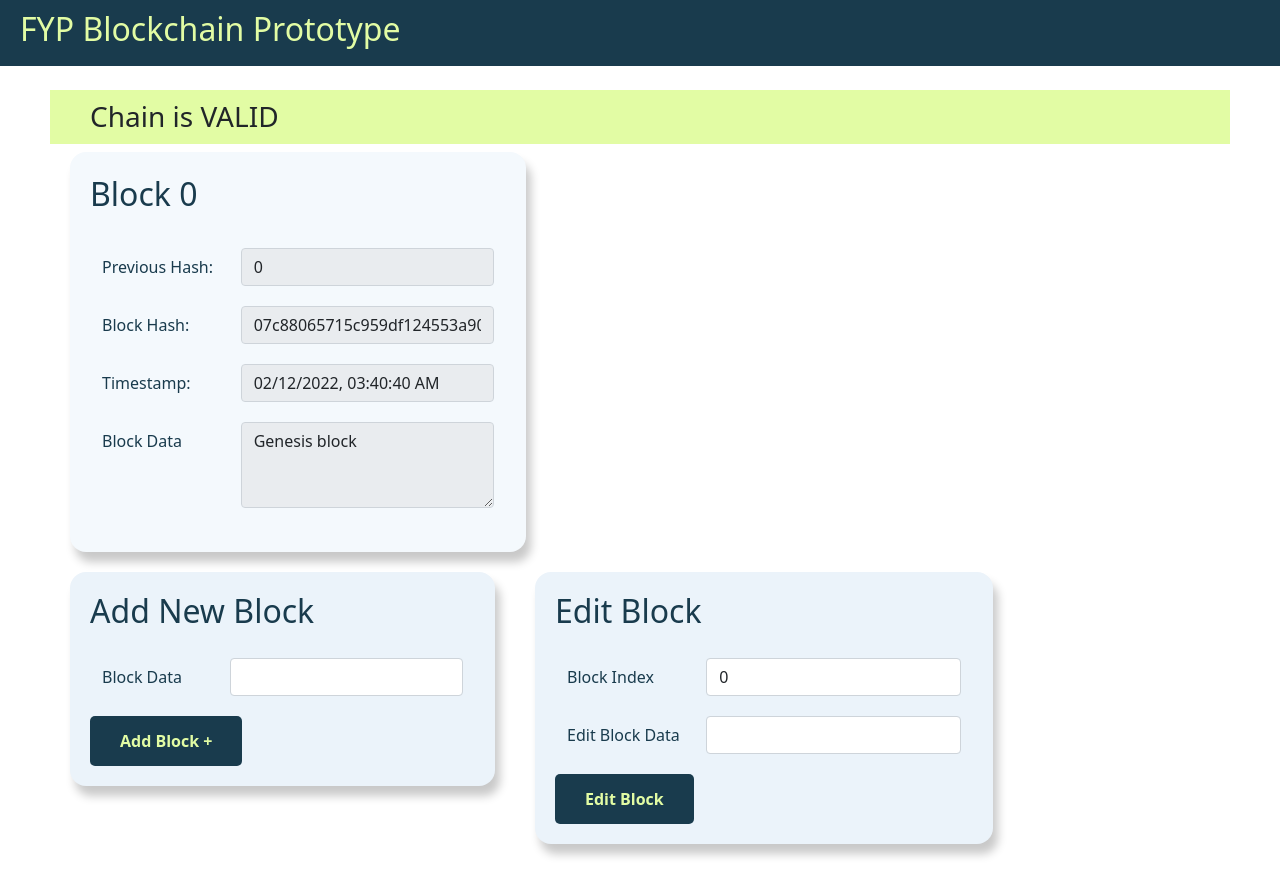
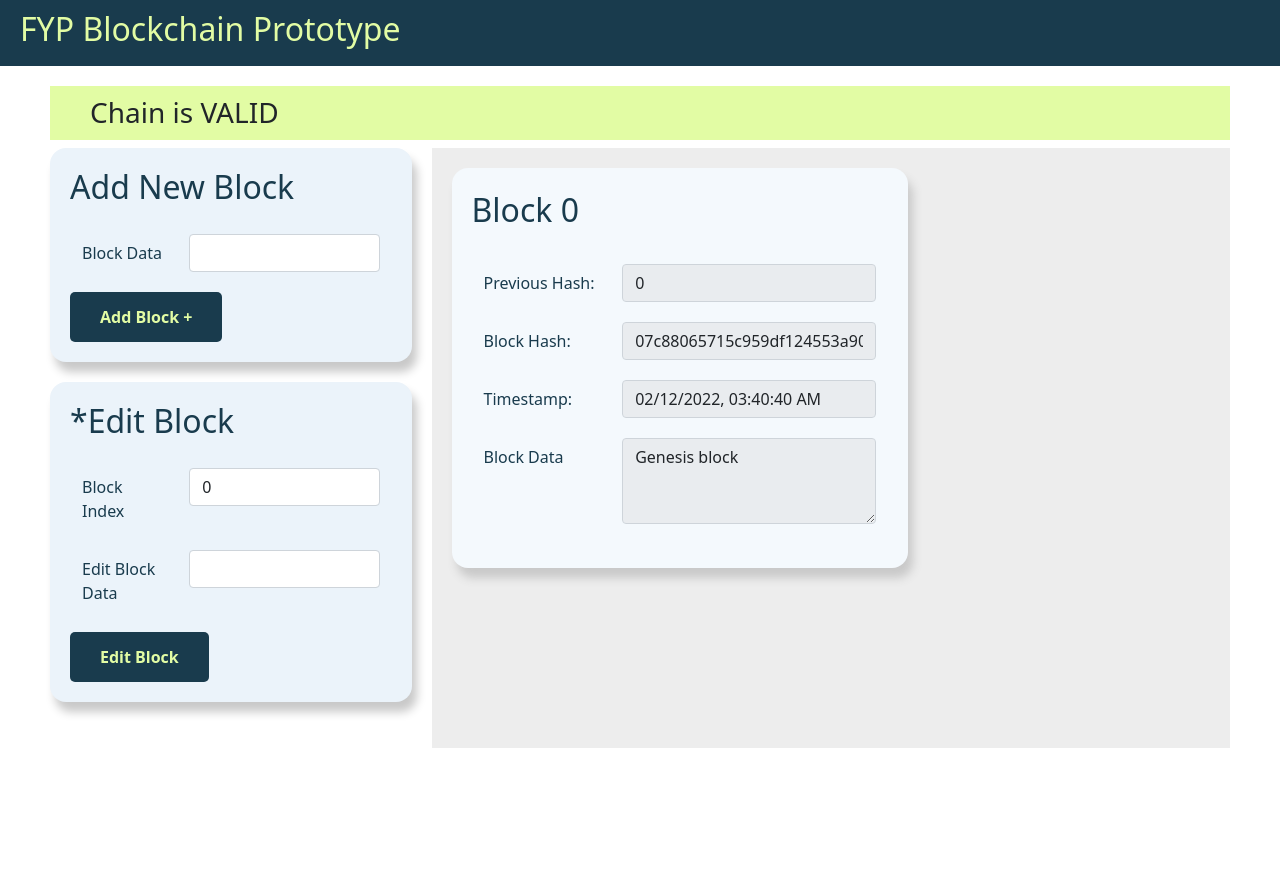
Before and after one commit to andrewsoon/FYP-blockchain-demo, a React (Create React App) app: page / in a window 1280 px wide. Both pictures are taken after a click on the button "Create New Chain". Shown: the top 896 px of the page. After the commit the page ends 800 px from the top, so only its background shows below. Built offline with nearby package versions, Linux system fonts and the light colour scheme.

Commit message:
Update Styling

```diff
--- a/src/Main/components/AddBlock.js
+++ b/src/Main/components/AddBlock.js
@@ -9,6 +9,7 @@ function AddBlock() {
   const chain = chainRedux.chain;
   const [blockData, setBlockData] = useState();
   const dispatch = useDispatch();
+
   const handleAddBlock = (event) => {
     event.preventDefault();
     alert(`Block with data "${blockData}" has been added to the chain!`);
@@ -47,10 +48,17 @@ function AddBlock() {
               id="addBlockData"
               value={blockData}
               onChange={onChangeHandler}
+              required
             />
           </div>
         </div>
-        <button className="add-block" type="submit">
+        <button
+          className="add-block"
+          type="submit"
+          data-toggle="tooltip"
+          data-placement="top"
+          title="Fill in data to add to chain!"
+        >
           Add Block +
         </button>
       </form>
--- a/src/Main/components/BlockchainDemo.js
+++ b/src/Main/components/BlockchainDemo.js
@@ -1,10 +1,11 @@
+import "bootstrap/dist/css/bootstrap.min.css";
 import { useDispatch, useSelector } from "react-redux";
 import { Blockchain } from "../main";
 import { CreateChain } from "../store/actions";
 import AddBlock from "./AddBlock";
-import RenderBlocks from "./RenderBlocks";
 import "./components.css";
 import EditBlock from "./EditBlock";
+import RenderBlocks from "./RenderBlocks";
 
 function BlockchainDemo() {
   const chainRedux = useSelector((state) => state);
@@ -28,7 +29,7 @@ function BlockchainDemo() {
                 genesis block. <br />
                 <br />
                 Find out how a blockchain works by adding more blocks and
-                editing already created blocks!
+                editing existing blocks!
               </p>
               <button className="button" onClick={createNewChain}>
                 Create New Chain
@@ -44,11 +45,11 @@ function BlockchainDemo() {
             <h3 className="Chain-Validity-False">Chain is NOT VALID</h3>
           )}
           <div className="Demo-row">
+            <div>
+              <AddBlock />
+              <EditBlock />
+            </div>
             <RenderBlocks />
-          </div>
-          <div className="Demo-Add-Edit-Row">
-            <AddBlock />
-            <EditBlock />
           </div>
         </div>
       )}
--- a/src/Main/components/EditBlock.js
+++ b/src/Main/components/EditBlock.js
@@ -28,7 +28,7 @@ function EditBlock() {
 
   return (
     <div className="AddBlock">
-      <h2>Edit Block</h2>
+      <h2>*Edit Block</h2>
       <form onSubmit={handleEditBlock}>
         <div className="form-group row">
           <label htmlFor="blockData" className="col-sm-4 col-form-label">
@@ -62,7 +62,13 @@ function EditBlock() {
             />
           </div>
         </div>
-        <button className="add-block" type="submit">
+        <button
+          className="add-block"
+          type="submit"
+          data-toggle="tooltip"
+          data-placement="top"
+          title="Try and edit an existing block's data and observe the changes in the block's data and hash"
+        >
           Edit Block
         </button>
       </form>
--- a/src/Main/components/components.css
+++ b/src/Main/components/components.css
@@ -1,21 +1,19 @@
 .Demo-wrapper {
-  margin-top: 5vh;
+  margin-top: 4.5vh;
   padding: 50px;
-  min-height: 90vh;
+  padding-bottom: 0px;
+  display: flex;
+  flex-direction: column;
 }
 
 .Demo-row {
   display: flex;
   flex-direction: row;
   align-items: flex-start;
-  margin-bottom: 20px;
 }
-.Demo-Add-Edit-Row {
-  display: flex;
-  flex-direction: row;
-  align-items: flex-start;
-}
+
 .Chain-Validity-True {
+  width: 100%;
   padding: 10px 40px;
   background-color: #e2fca4;
 }
@@ -28,16 +26,20 @@
 .Chain-container {
   display: flex;
   flex-direction: row;
-  align-items: center;
+  align-items: flex-start;
+  flex-wrap: wrap;
+  background-color: #ededed;
+  overflow: scroll;
+  width: 1000px;
+  height: 75vh;
 }
 
 .Block {
   background-color: #f4f9fd;
   height: 400px;
-  min-width: 400px;
   border-radius: 16px;
   color: #193b4d;
-  margin: 0 20px;
+  margin: 20px;
   box-shadow: 5px 10px 10px 0px #c9c9c9;
   padding: 20px;
   display: flex;
@@ -47,16 +49,15 @@
 
 .AddBlock {
   background-color: #ebf3fa;
-  min-width: 400px;
+  min-width: 350px;
   border-radius: 16px;
   color: #193b4d;
-  margin: 0 20px;
   box-shadow: 5px 10px 10px 0px #c9c9c9;
   padding: 20px;
   display: flex;
   flex-direction: column;
   justify-content: space-around;
-  margin-bottom: 20px;
+  margin: 0px 20px 20px 0px;
 }
 
 button {
```
